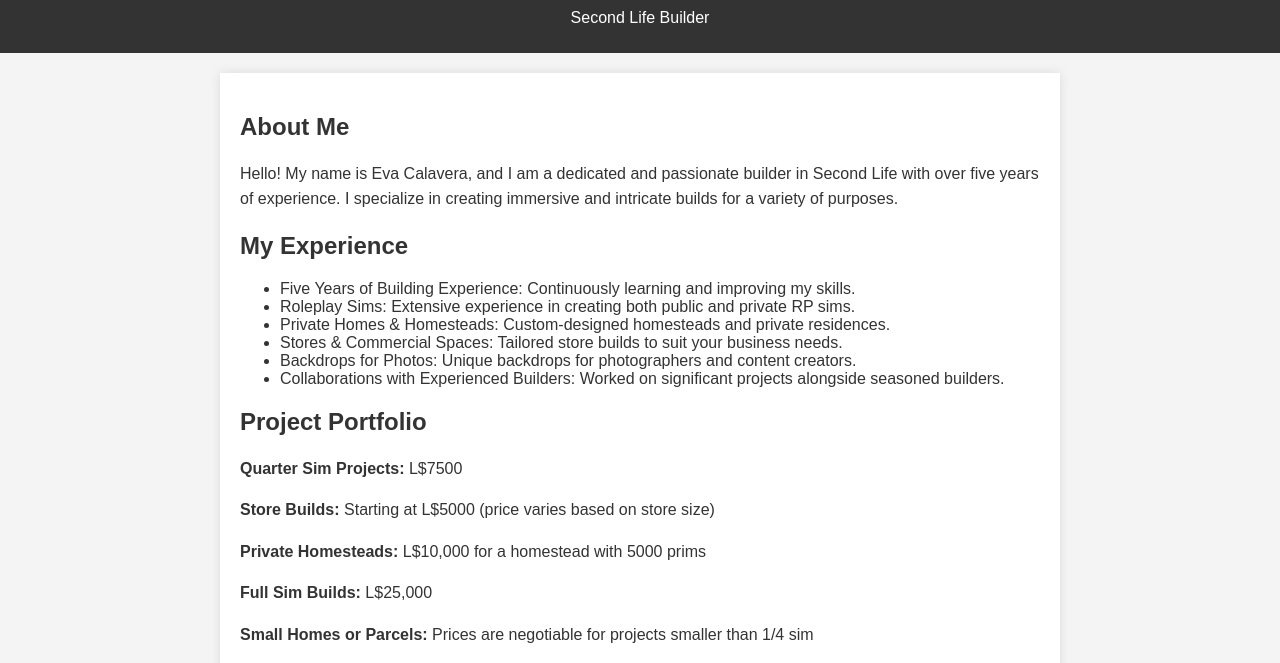
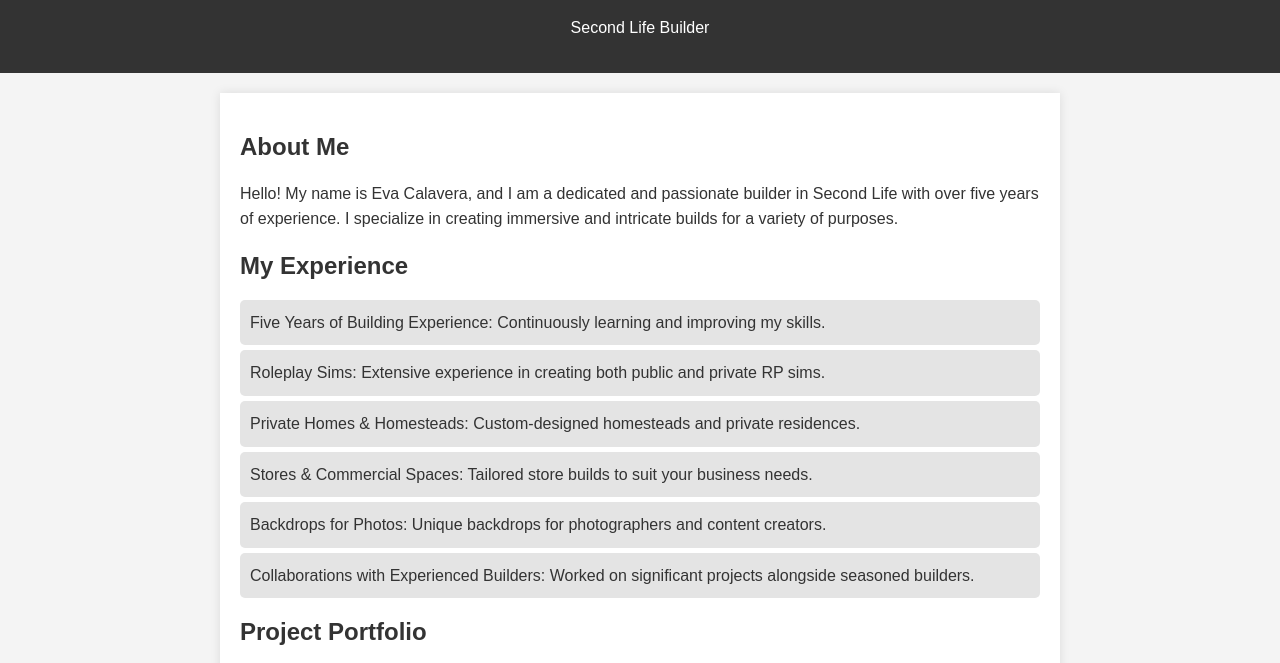
Before and after one commit to EvaCalavera/Hello-, a plain HTML site: page index.html in a window 1280 px wide. Shown: the part 81-744 px from the top of the page. Drawn offline with Linux system fonts and the light colour scheme.

Commit message:
Update index.html

```diff
--- a/index.html
+++ b/index.html
@@ -1,4 +1,4 @@
-
+<!DOCTYPE html>
 <html lang="en">
 <head>
     <meta charset="UTF-8">
@@ -6,7 +6,7 @@
     <title>Eva Calavera - Second Life Builder</title>
     <style>
         body {
-            font-family: Arial, sans-serif;
+            font-family: 'Arial', sans-serif;
             margin: 0;
             padding: 0;
             background-color: #f4f4f4;
@@ -15,7 +15,7 @@
         header {
             background-color: #333;
             color: white;
-            padding: 10px 0;
+            padding: 20px 0;
             text-align: center;
         }
         .container {
@@ -31,8 +31,21 @@
         .bio, .experience, .portfolio, .contact {
             margin-bottom: 20px;
         }
-        .bio p, .experience p, .portfolio p, .contact p {
+        .bio p, .experience ul, .portfolio p, .contact p {
             line-height: 1.6;
+        }
+        .experience ul {
+            list-style-type: none;
+            padding: 0;
+        }
+        .experience ul li {
+            background: #e4e4e4;
+            margin: 5px 0;
+            padding: 10px;
+            border-radius: 5px;
+        }
+        .portfolio p {
+            margin: 10px 0;
         }
         .contact a {
             color: #007BFF;
@@ -95,3 +108,6 @@
     <p>“Imperfection is beauty, madness is genius and it's better to be absolutely ridiculous than absolutely boring.” ― Marilyn Monroe</p>
     <p>&copy; 2024 Eva Calavera</p>
 </footer>
+
+</body>
+</html>
```
